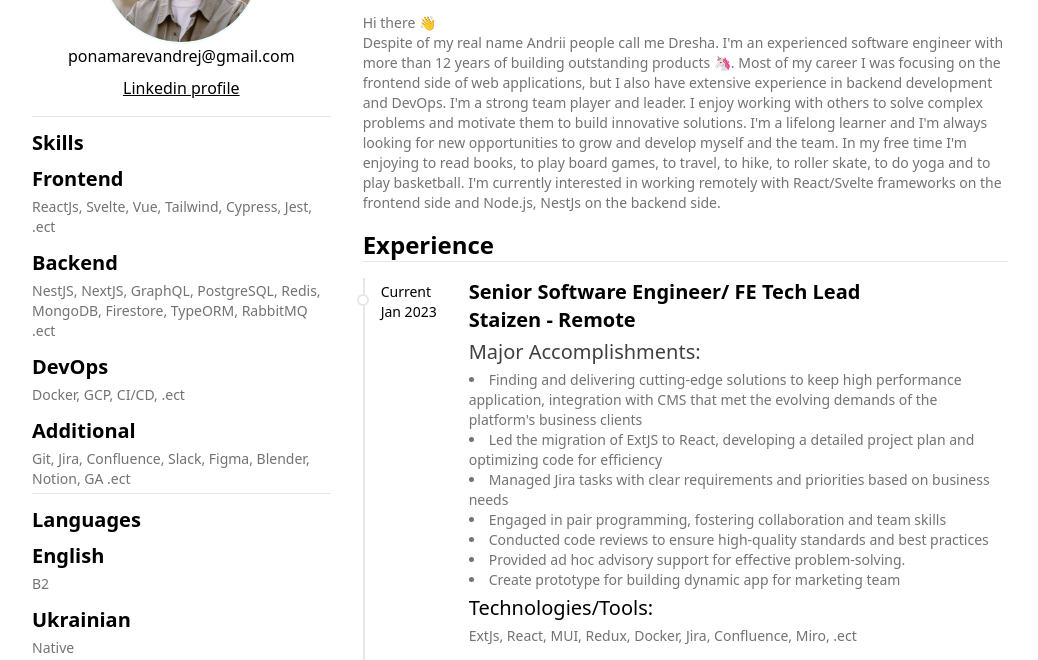
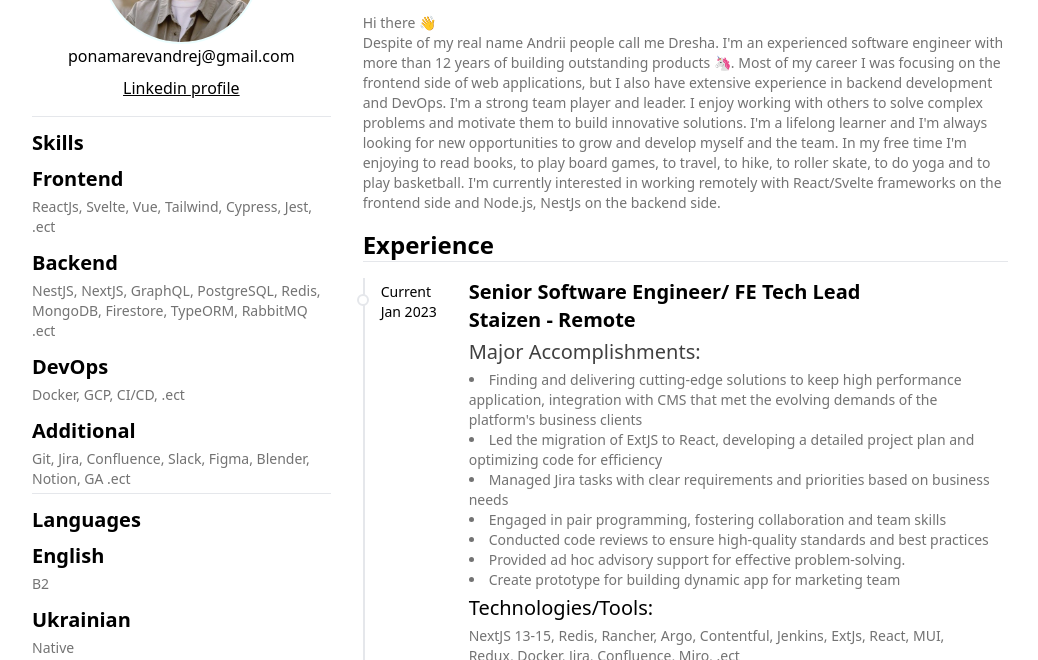
Before and after one commit to dresha-dev/cv, a Gatsby site: page / in a window 1280 px wide. Shown: the part 140-800 px from the top of the page, without its empty margins (128-1166 px from the left). Built offline with nearby package versions, Linux system fonts and the light colour scheme; Gatsby itself is replaced by a stand-in of ours.

Commit message:
feat: update technolodgies

```diff
--- a/src/components/History.tsx
+++ b/src/components/History.tsx
@@ -17,7 +17,7 @@ const items = [
       "Create prototype for building dynamic app for marketing team",
     ],
     technologies:
-      "ExtJs, React, MUI, Redux, Docker, Jira, Confluence, Miro, .ect",
+      "NextJS 13-15, Redis, Rancher, Argo, Contentful, Jenkins, ExtJs, React, MUI, Redux, Docker, Jira, Confluence, Miro, .ect",
   },
   {
     endDate: "2023-01-05",
```
